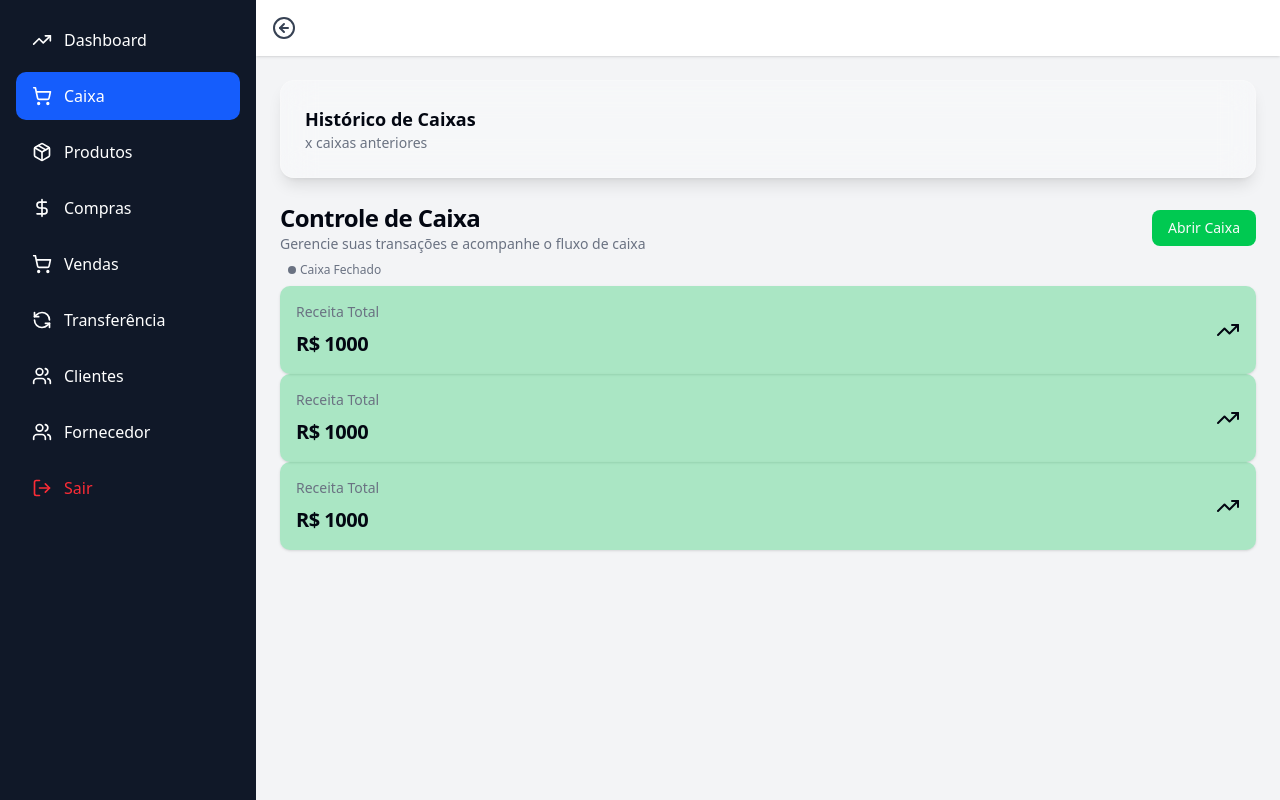
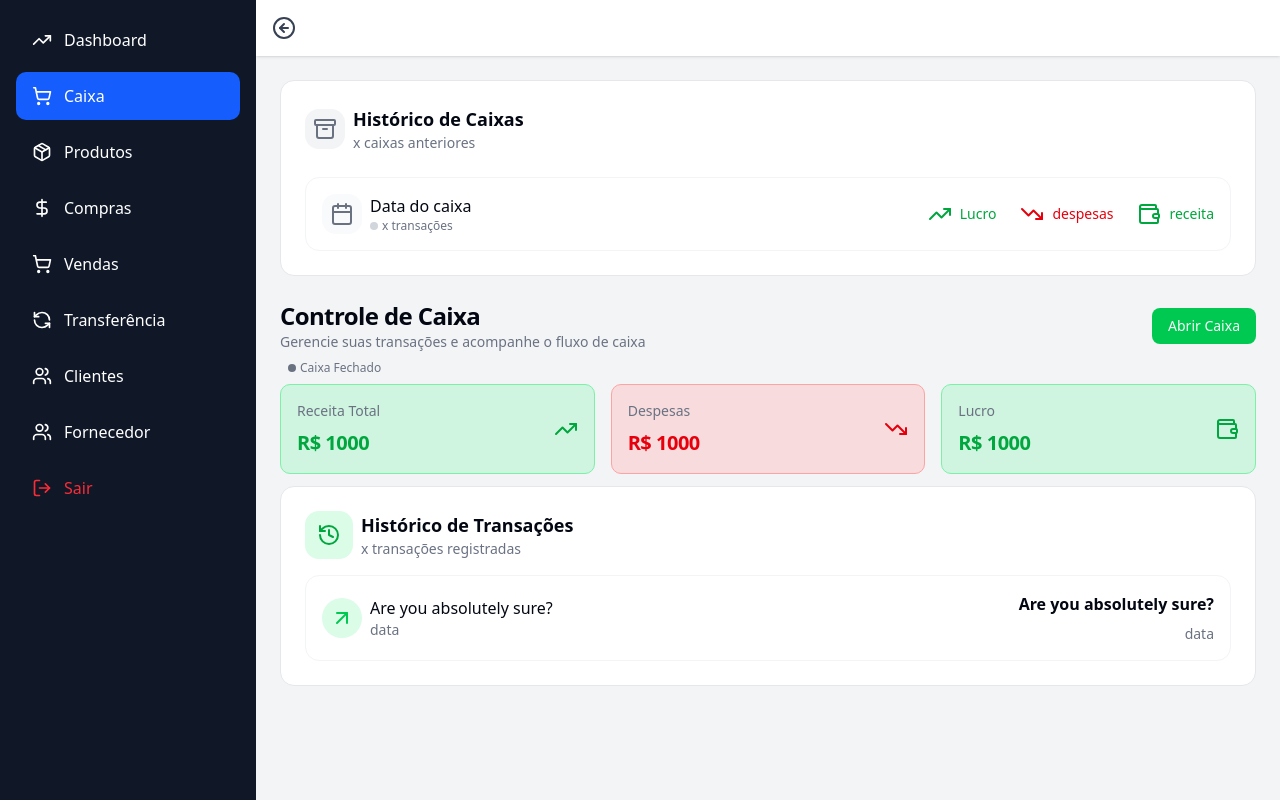
Before and after one commit to luannpl/ferro-velho, a Next.js app: page /caixa in a window 1280 px wide. Built offline with nearby package versions, Linux system fonts and the light colour scheme.

Commit message:
feat: create InfoHistory and InfoTransacao components, integrate them into the caixa page, enhance CardInfo styling, and update Prisma.

```diff
--- a/package.json
+++ b/package.json
@@ -10,7 +10,7 @@
   },
   "dependencies": {
     "@headlessui/react": "^2.2.9",
-    "@prisma/client": "^6.19.0",
+    "@prisma/client": "^7.1.0",
     "@radix-ui/react-alert-dialog": "^1.1.15",
     "@radix-ui/react-dialog": "^1.1.15",
     "@radix-ui/react-label": "^2.1.8",
@@ -32,7 +32,7 @@
     "@types/react-dom": "^19",
     "eslint": "^9",
     "eslint-config-next": "15.5.4",
-    "prisma": "^6.19.0",
+    "prisma": "^7.1.0",
     "tailwindcss": "^4",
     "tw-animate-css": "^1.4.0",
     "typescript": "^5"
--- a/src/app/(home)/caixa/page.tsx
+++ b/src/app/(home)/caixa/page.tsx
@@ -2,16 +2,24 @@
 import { Button } from "@/components/ui/button";
 import { useState } from "react";
 import CardInfo from "@/components/CardInfo";
-import { TrendingUp } from "lucide-react";
+import { Archive, History, TrendingDown, TrendingUp, Wallet } from "lucide-react";
+import InfoTransacao from "@/components/InfoTransacao";
+import InfoHistory from "@/components/InfoHistory";
 
 export default function Caixa() {
     const [open, setOpen] = useState(false);
     return (
         <main>
-            <section className="flex flex-col gap-6 p-6 bg-white/30 border border-white/20 rounded-xl backdrop-blur-lg shadow-lg">
-                <div>
-                    <div className="text-lg font-semibold">Histórico de Caixas</div>
-                    <p className="text-muted-foreground text-sm">x caixas anteriores</p>
+            <section className="flex flex-col gap-6 p-6 bg-white border border-gray-200 rounded-xl">
+                <div className="flex items-center gap-2">
+                    <div className="rounded-xl bg-gray-100 text-gray-500 p-2"><Archive /></div>
+                    <div>
+                        <div className="text-lg font-semibold">Histórico de Caixas</div>
+                        <p className="text-muted-foreground text-sm">x caixas anteriores</p>
+                    </div>
+                </div>
+                <div className="">
+                    <InfoHistory />
                 </div>
             </section>
 
@@ -30,12 +38,32 @@ export default function Caixa() {
                 <div className="p-2">
                     <p className={`text-xs ${open ? "text-green-500" : "text-muted-foreground"}`}><span className={`w-2 h-2 rounded-full mr-1 inline-block ${open ? "bg-green-500" : "bg-gray-500"}`}></span>{open ? "Caixa Aberto" : "Caixa Fechado"}</p>
                 </div>
-                <div className="justify-between">
-                    <CardInfo title="Receita Total" valor={1000} icon={<TrendingUp />} bgColor="bg-green-500/30" />
-                    <CardInfo title="Receita Total" valor={1000} icon={<TrendingUp />} bgColor="bg-green-500/30" />
-                    <CardInfo title="Receita Total" valor={1000} icon={<TrendingUp />} bgColor="bg-green-500/30" />
+                <div className="flex gap-4">
+                    <div className="flex-1">
+                        <CardInfo title="Receita Total" valor={1000} icon={<TrendingUp />} bgColor="bg-green-300/30" borderColor="border-green-300" textColor="text-green-600" />
+                    </div>
+                    <div className="flex-1">
+                        <CardInfo title="Despesas" valor={1000} icon={<TrendingDown />} bgColor="bg-red-300/30" borderColor="border-red-300" textColor="text-red-600" />
+                    </div>
+                    <div className="flex-1">
+                        <CardInfo title="Lucro" valor={1000} icon={<Wallet />} bgColor="bg-green-300/30" borderColor="border-green-300" textColor="text-green-600" />
+                    </div>
                 </div>
+            </section>
 
+            <section className="mt-3">
+                <div className="flex flex-col p-6 bg-white border border-gray-200 rounded-xl">
+                    <div className="flex items-center gap-2">
+                        <div className="p-3 bg-green-100 rounded-xl text-green-600"><History /></div>
+                        <div>
+                            <div className="text-lg font-semibold">Histórico de Transações</div>
+                            <p className="text-muted-foreground text-sm">x transações registradas</p>
+                        </div>
+                    </div>
+                    <div className="mt-4">
+                        <InfoTransacao />
+                    </div>
+                </div>
             </section>
         </main>
     )
--- a/src/components/CardInfo/index.tsx
+++ b/src/components/CardInfo/index.tsx
@@ -5,10 +5,12 @@ interface CardInfoProps {
     valor: number;
     icon: React.ReactNode;
     bgColor?: string;
+    textColor?: string;
+    borderColor?: string;
 }
-export default function CardInfo({ title, valor, icon, bgColor }: CardInfoProps) {
+export default function CardInfo({ title, valor, icon, bgColor, textColor, borderColor }: CardInfoProps) {
     return (
-        <div className={`flex items-center justify-between p-4 rounded-lg shadow ${bgColor ?? ''}`}>
+        <div className={`flex items-center justify-between p-4 rounded-lg border ${borderColor ?? ''} ${bgColor ?? ''} ${textColor ?? ''}`}>
             <div className="flex flex-col gap-2">
                 <p className="text-muted-foreground text-sm">{title}</p>
                 <h4 className="scroll-m-20 text-xl font-semibold tracking-tight">
--- /dev/null
+++ b/src/components/InfoHistory/index.tsx
@@ -0,0 +1,22 @@
+import { Calendar } from "lucide-react";
+import { TrendingDown, TrendingUp, Wallet } from "lucide-react";
+
+export default function InfoHistory() {
+    return (
+        <div className="rounded-xl border border-gray-100 p-4 flex flex-col w-full">
+            <div className="flex items-center">
+                <div className="rounded-xl bg-gray-50 text-gray-500 p-2"><Calendar /></div>
+                <div className="ml-2">
+                    <div>Data do caixa</div>
+                    <p className={`text-xs text-muted-foreground`}><span className={`w-2 h-2 rounded-full mr-1 inline-block bg-gray-300`}></span>x transações</p>
+                </div>
+
+                <div className="ml-auto flex items-end justify-between gap-6">
+                    <p className="text-sm text-green-600 flex items-center gap-2"><TrendingUp /> Lucro</p>
+                    <p className="text-sm text-red-600 flex items-center gap-2"><TrendingDown /> despesas</p>
+                    <p className="text-sm text-green-600 flex items-center gap-2"><Wallet /> receita</p>
+                </div>
+            </div>
+        </div>
+    )
+}
--- /dev/null
+++ b/src/components/InfoTransacao/index.tsx
@@ -0,0 +1,19 @@
+import { ArrowUpRight } from "lucide-react";
+
+export default function InfoTransacao() {
+    return (
+        <div className="rounded-xl border border-gray-100 p-4 flex flex-col w-full">
+            <div className="flex items-center">
+                <div className="rounded-full bg-green-100 text-green-500 p-2"><ArrowUpRight /></div>
+                <div className="ml-2">
+                    <div>Are you absolutely sure?</div>
+                    <p className="text-muted-foreground text-sm">data</p>
+                </div>
+                <div className="ml-auto flex flex-col items-end gap-2">
+                    <div className="font-semibold">Are you absolutely sure?</div>
+                    <p className="text-muted-foreground text-sm">data</p>
+                </div>
+            </div>
+        </div>
+    )
+}
```
Also changed, not shown: 1 other file (tests, documents, lock files or other folders).
